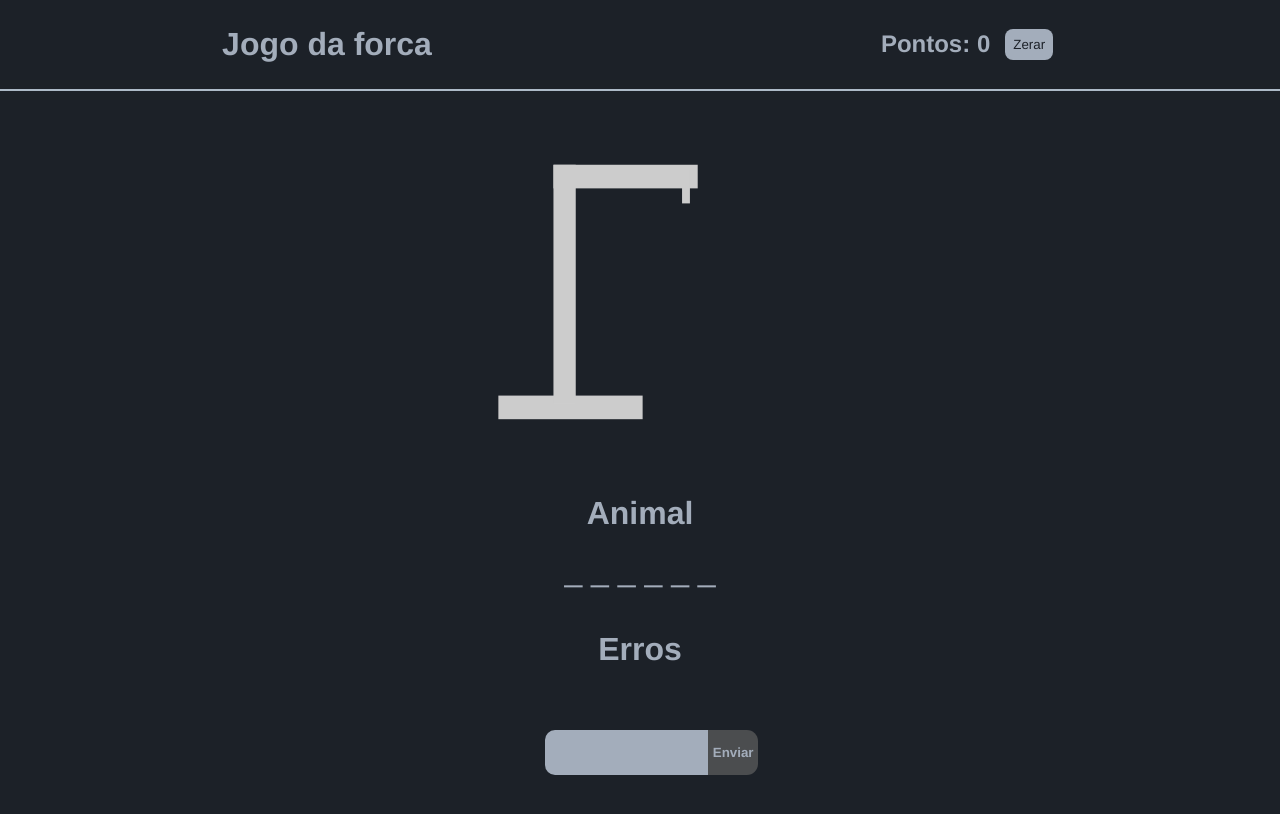
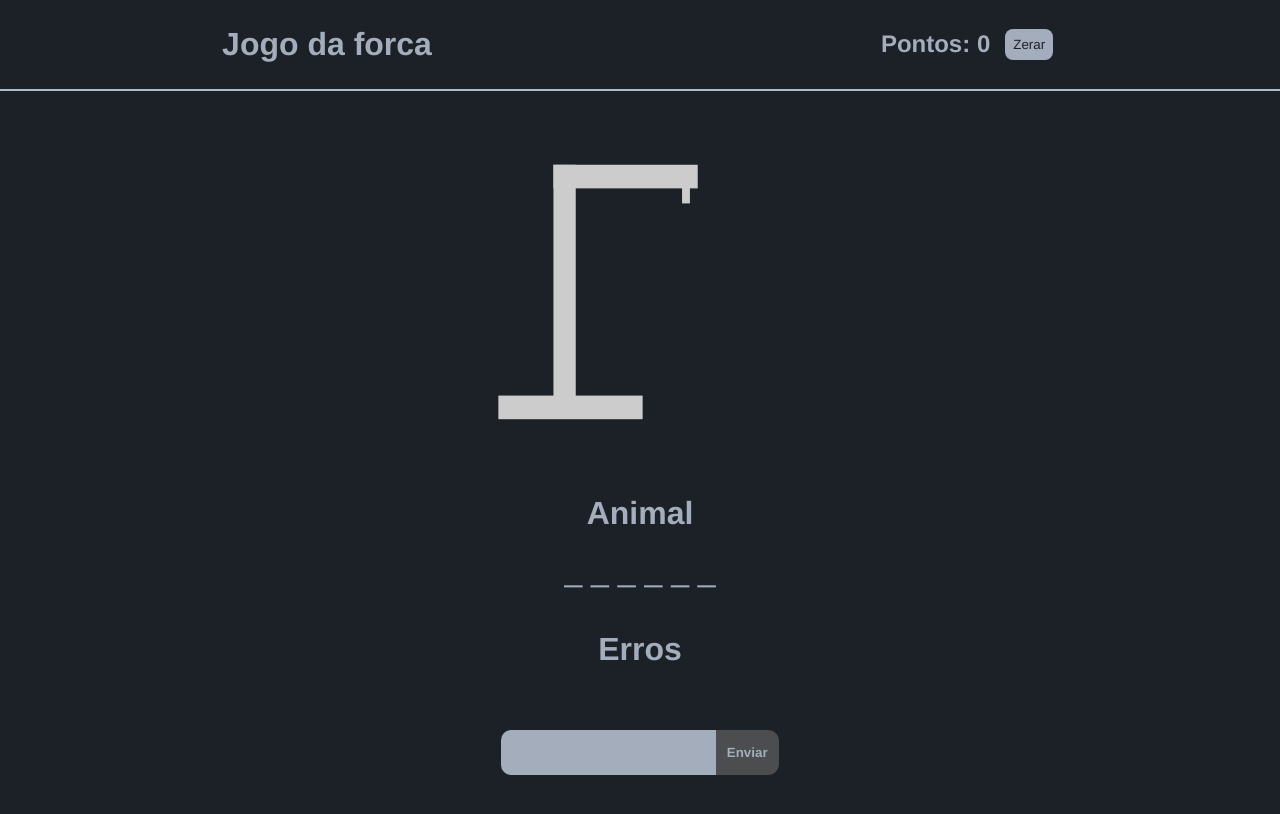
Before and after one commit to Filipelaw45/jogo-forca, a plain HTML site: page index.html in a window 1280 px wide. Drawn offline with Linux system fonts and the light colour scheme.

Commit message:
fix input

```diff
--- a/style.css
+++ b/style.css
@@ -46,7 +46,6 @@ h1{
     display: flex;
     flex-direction: column;
     align-items: center;
-    align-content: center;
 }
 
 #forca-img{
@@ -72,8 +71,8 @@ h1{
     flex-direction: column;
     text-align: center;
     gap: 20px;
-    width: 30rem;
-    max-width: 80%;
+    width: 500px;
+    max-width: 90%;
     height: 15rem;
     background-color: #A3ADBB;
     border-radius: 30px;
@@ -102,14 +101,15 @@ h1{
 #input{
     font-size: 1.2rem;
     padding: .7rem;
-    width: 80%;
+    width: 100%;
     text-align: center;
     border: none;
     background-color: #A3ADBB;
-    border-radius: 10px;
+    border-radius: 10px 0 0 10px;
 }
 
 #input:focus {
+    background-color: #c5cfdd;
     box-shadow: 0 0 0 0;
     outline: 0;
 }
@@ -120,20 +120,11 @@ h1{
     border: none;
     color: #A3ADBB;
     border-radius: 0 .7rem .7rem 0;
-    position: absolute;
     background-color: #4b4d4f;
-    right: 0;
-    height: 100%;
-    width: 50px;
+    width: 30%;
 }
 
 .inputs{
     margin-bottom: 3rem;
-    position: relative;
     display: flex;
-    gap: 20px;
-    flex-direction: row;
-    flex-wrap: wrap;
-    justify-content: center;
-    align-items: center;
 }
```
Also changed, not shown: index.html (+1 -1 lines).
